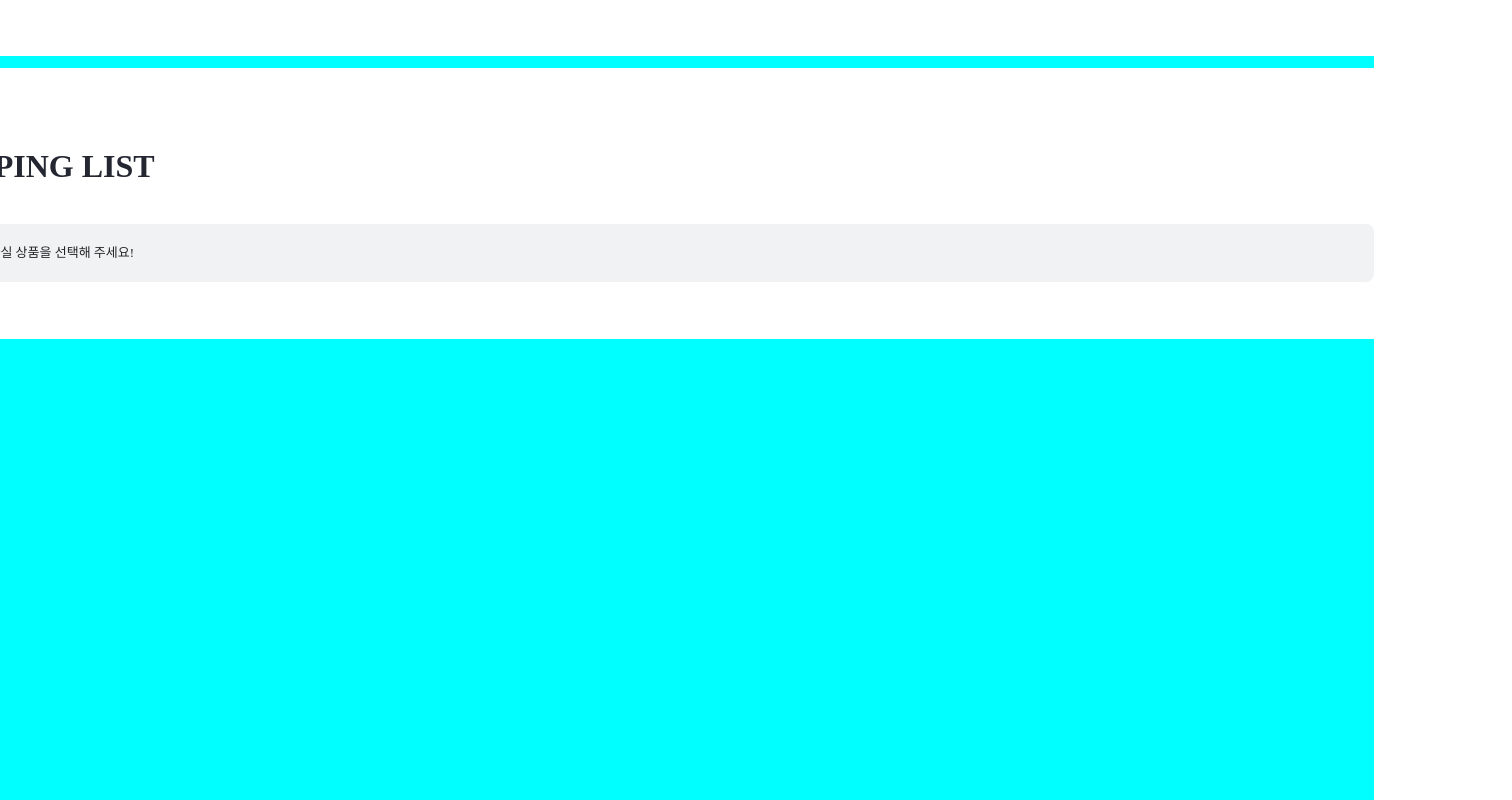
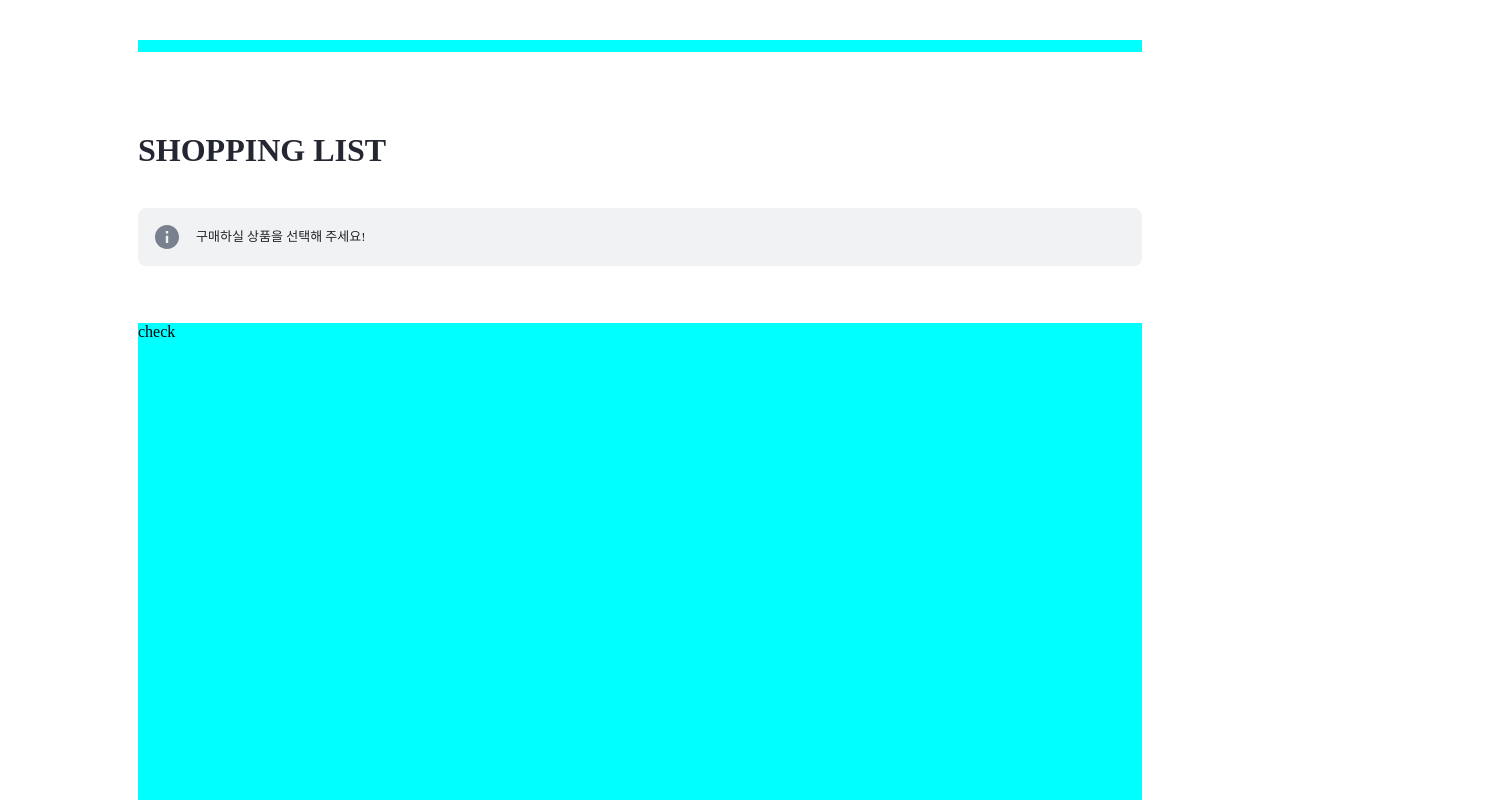
Before and after one commit to yejz0715/react-shopping, a React (Create React App) app: page / in a window 1280 px wide. Shown: the top 800 px of the page, 1512 px wide, since content can reach past the window. Built offline with nearby package versions, Linux system fonts and the light colour scheme.

Commit message:
style 수정

```diff
--- a/src/App.js
+++ b/src/App.js
@@ -2,7 +2,7 @@ import React from "react";
 import Main from "./Pages/Main";
 function App() {
   return (
-    <div>
+    <div id="main_container">
       <Main />
     </div>
   );
--- a/src/GlobalStyle.css
+++ b/src/GlobalStyle.css
@@ -1,3 +1,6 @@
-body {
+main_container {
+  display: flex;
+  flex-direction: column;
+  align-items: center;
   background-color: #ffffff;
 }
--- a/src/Pages/Main/index.jsx
+++ b/src/Pages/Main/index.jsx
@@ -7,7 +7,6 @@ import "./style.css";
 function Main() {
   return (
     <div>
-      <body>
       <div class="container">
         <div id="bar"></div>
         <Title text="SHOPPING LIST" />
@@ -15,7 +14,6 @@ function Main() {
         <CheckBox />
         <Button text="주문하기" />
       </div>
-      </body>
     </div>
   );
 }
--- a/src/Pages/Main/style.css
+++ b/src/Pages/Main/style.css
@@ -1,11 +1,5 @@
-body {
-  display: flex;
-  flex-direction: column;
-  align-items: center;
-}
 .container {
   margin: 40px 130px;
-  width: 1467px;
 }
 #bar {
   width: 100%;
```
Lines whose indentation alone changed are shown as unchanged.
